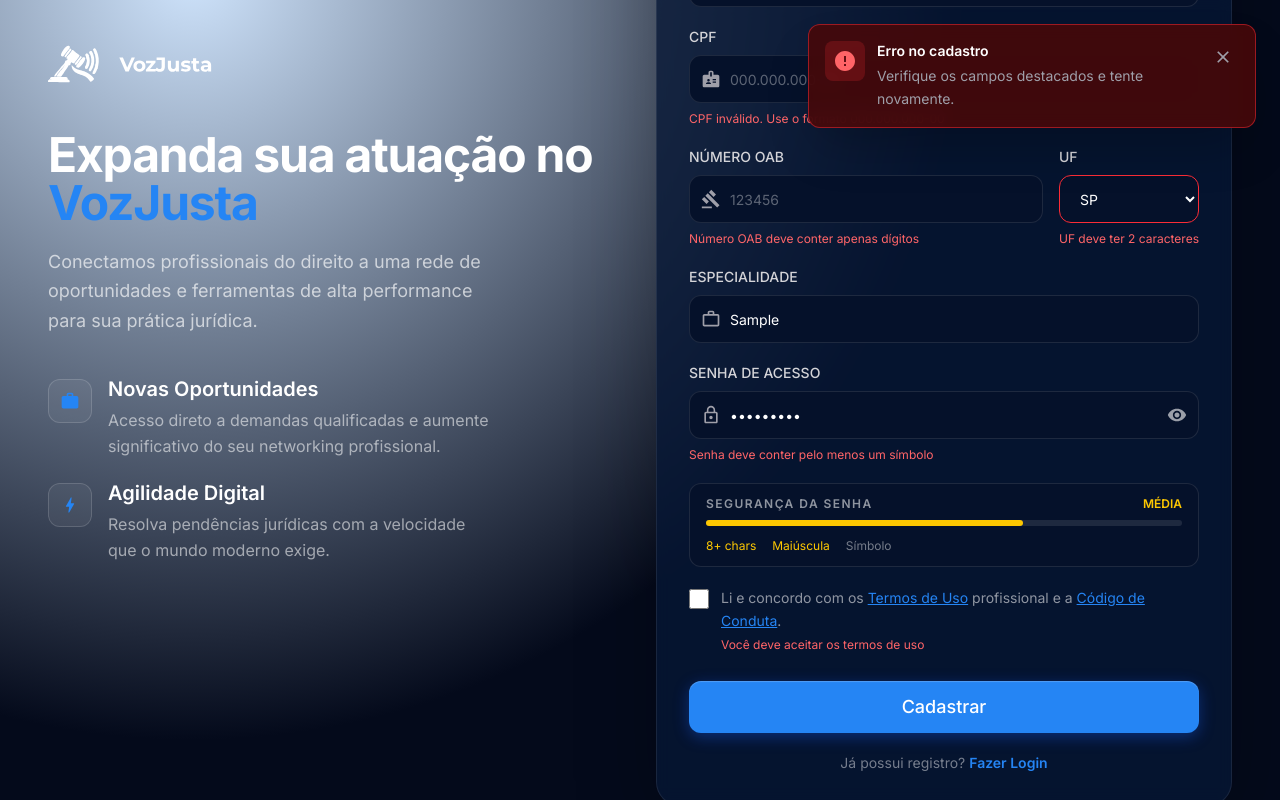
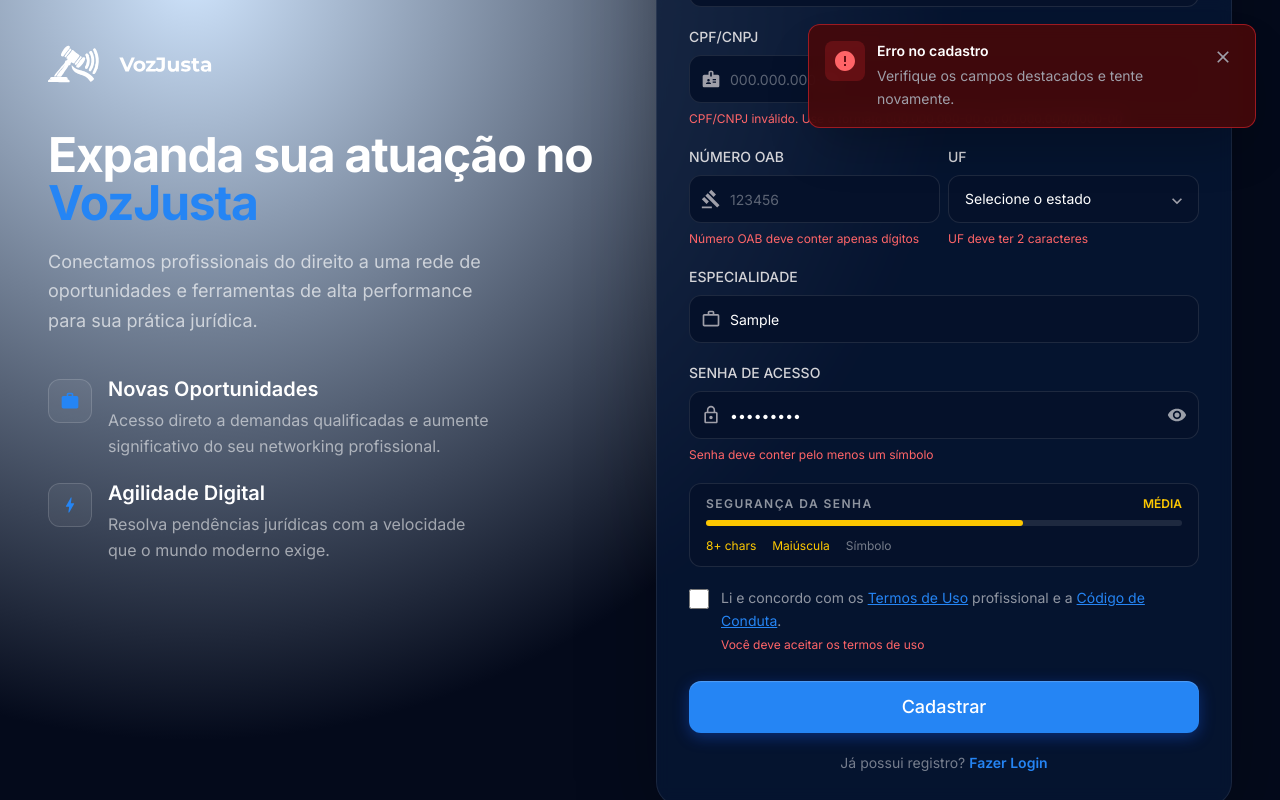
Before and after one commit to VozJusta/VJ.WEB, a Next.js app: page /onBoarding/advogado in a window 1280 px wide. Both pictures are taken after typing "Sample", "Sample", "Sample", "Sample", "Sample123" into the empty fields and a click on the button "Cadastrar". Shown: the part 246-1046 px from the top of the page. Built offline with nearby package versions, Linux system fonts and the light colour scheme.

Commit message:
refactored: created the component select and removed the tag from the page

```diff
--- /dev/null
+++ b/app/components/ui/select/index.tsx
@@ -0,0 +1,86 @@
+import { forwardRef } from "react";
+import { KeyboardArrowDown } from "@mui/icons-material";
+import { cn } from "@/lib/utils";
+import { selectStyles } from "./select.styles";
+import type { SelectProps } from "./select.types";
+
+export const Select = forwardRef<HTMLSelectElement, SelectProps>(
+  (
+    {
+      label,
+      error,
+      helperText,
+      options,
+      placeholder,
+      className,
+      containerClassName,
+      disabled,
+      ...props
+    },
+    ref,
+  ) => {
+    return (
+      <div className={cn(selectStyles.container, containerClassName)}>
+        {label && (
+          <label htmlFor={props.id} className={selectStyles.label}>
+            {label}
+          </label>
+        )}
+
+        <div className={selectStyles.selectWrapper}>
+          <select
+            ref={ref}
+            disabled={disabled}
+            className={cn(
+              selectStyles.select,
+              error && selectStyles.selectError,
+              className,
+            )}
+            aria-invalid={!!error}
+            aria-describedby={
+              error
+                ? `${props.id}-error`
+                : helperText
+                  ? `${props.id}-helper`
+                  : undefined
+            }
+            {...props}
+          >
+            {placeholder && (
+              <option value="" disabled>
+                {placeholder}
+              </option>
+            )}
+            {options.map((option) => (
+              <option key={option.value} value={option.value}>
+                {option.label}
+              </option>
+            ))}
+          </select>
+
+          <div className={selectStyles.icon}>
+            <KeyboardArrowDown fontSize="small" aria-hidden="true" />
+          </div>
+        </div>
+
+        {error && (
+          <p
+            id={`${props.id}-error`}
+            className={selectStyles.error}
+            role="alert"
+          >
+            {error}
+          </p>
+        )}
+
+        {!error && helperText && (
+          <p id={`${props.id}-helper`} className={selectStyles.helperText}>
+            {helperText}
+          </p>
+        )}
+      </div>
+    );
+  },
+);
+
+Select.displayName = "Select";
--- /dev/null
+++ b/app/components/ui/select/select.styles.ts
@@ -0,0 +1,55 @@
+export const selectStyles = {
+  container: "w-full",
+  label: `
+    block
+    text-sm
+    font-medium
+    text-zinc-300
+    mb-2
+  `,
+  selectWrapper: "relative",
+  select: `
+    w-full
+    px-4
+    py-3
+    bg-zinc-900
+    border
+    border-zinc-800
+    rounded-lg
+    text-sm
+    text-white
+    placeholder:text-zinc-500
+    focus:outline-none
+    focus:ring-2
+    focus:ring-primary
+    focus:border-transparent
+    transition-all
+    duration-200
+    disabled:opacity-50
+    disabled:cursor-not-allowed
+    appearance-none
+    cursor-pointer
+  `,
+  selectError: `
+    border-red-500
+    focus:ring-red-500
+  `,
+  icon: `
+    absolute
+    right-3
+    top-1/2
+    -translate-y-1/2
+    text-zinc-400
+    pointer-events-none
+  `,
+  error: `
+    mt-1.5
+    text-xs
+    text-red-400
+  `,
+  helperText: `
+    mt-1.5
+    text-xs
+    text-zinc-500
+  `,
+} as const;
--- a/app/features/auth/citizen-signup/citizen-signup-form.tsx
+++ b/app/features/auth/citizen-signup/citizen-signup-form.tsx
@@ -38,13 +38,23 @@
     acceptedTerms: false,
 };
 
-const formatCpf = (value: string) => {
-    const digits = value.replace(/\D/g, "").slice(0, 11);
+const formatCpfCnpj = (value: string) => {
+  const digits = value.replace(/\D/g, "");
 
+  if (digits.length <= 11) {
     return digits
-        .replace(/(\d{3})(\d)/, "$1.$2")
-        .replace(/(\d{3})(\d)/, "$1.$2")
-        .replace(/(\d{3})(\d{1,2})$/, "$1-$2");
+      .slice(0, 11)
+      .replace(/(\d{3})(\d)/, "$1.$2")
+      .replace(/(\d{3})(\d)/, "$1.$2")
+      .replace(/(\d{3})(\d{1,2})$/, "$1-$2");
+  }
+
+  return digits
+    .slice(0, 14)
+    .replace(/(\d{2})(\d)/, "$1.$2")
+    .replace(/(\d{3})(\d)/, "$1.$2")
+    .replace(/(\d{3})(\d)/, "$1/$2")
+    .replace(/(\d{4})(\d{1,2})$/, "$1-$2");
 };
 
 const formatPhone = (value: string) => {
@@ -157,10 +167,10 @@
                             onChange={(event) =>
                                 setFormState((current) => ({
                                     ...current,
-                                    cpf: formatCpf(event.target.value),
+                                    cpf: formatCpfCnpj(event.target.value),
                                 }))
                             }
-                            label="CPF"
+                            label="CPF/CNPJ"
                             placeholder="000.000.000-00"
                             leftIcon={<Badge fontSize="small" aria-hidden="true" />}
                             error={errors.cpf}
--- a/app/features/auth/citizen-signup/citizen-signup.schema.ts
+++ b/app/features/auth/citizen-signup/citizen-signup.schema.ts
@@ -1,6 +1,7 @@
 import { z } from "zod";
 
 const cpfRegex = /^\d{3}\.\d{3}\.\d{3}-\d{2}$/;
+const cnpjRegex = /^\d{2}\.\d{3}\.\d{3}\/\d{4}-\d{2}$/;
 const phoneRegex = /^\(\d{2}\) \d{5}-\d{4}$/;
 
 export const citizenSignupSchema = z.object({
@@ -13,8 +14,11 @@
 
   cpf: z
     .string()
-    .min(1, "CPF é obrigatório")
-    .regex(cpfRegex, "CPF inválido. Use o formato 000.000.000-00"),
+    .min(1, "CPF/CNPJ é obrigatório")
+    .refine(
+      (value) => cpfRegex.test(value) || cnpjRegex.test(value),
+      "CPF/CNPJ inválido. Use o formato 000.000.000-00 ou 00.000.000/0000-00"
+    ),
 
   phone: z
     .string()
--- a/app/features/auth/lawyer-signup/lawyer-signup-form.tsx
+++ b/app/features/auth/lawyer-signup/lawyer-signup-form.tsx
@@ -14,6 +14,7 @@
 } from "@mui/icons-material";
 import { Button } from "@/components/ui/button";
 import { Input } from "@/components/ui/input";
+import { Select } from "@/components/ui/select";
 import { Checkbox } from "@/components/ui/checkbox";
 import { useToast } from "@/components/ui/toast/toast-provider";
 import { cn } from "@/lib/utils";
@@ -40,13 +41,23 @@
   acceptedTerms: false,
 };
 
-const formatCpf = (value: string) => {
-  const digits = value.replace(/\D/g, "").slice(0, 11);
+const formatCpfCnpj = (value: string) => {
+  const digits = value.replace(/\D/g, "");
 
+  if (digits.length <= 11) {
     return digits
+      .slice(0, 11)
       .replace(/(\d{3})(\d)/, "$1.$2")
       .replace(/(\d{3})(\d)/, "$1.$2")
       .replace(/(\d{3})(\d{1,2})$/, "$1-$2");
+  }
+
+  return digits
+    .slice(0, 14)
+    .replace(/(\d{2})(\d)/, "$1.$2")
+    .replace(/(\d{3})(\d)/, "$1.$2")
+    .replace(/(\d{3})(\d)/, "$1/$2")
+    .replace(/(\d{4})(\d{1,2})$/, "$1-$2");
 };
 
 const formatOabNumber = (value: string) => {
@@ -154,10 +165,10 @@
             onChange={(event) =>
               setFormState((current) => ({
                 ...current,
-                cpf: formatCpf(event.target.value),
+                cpf: formatCpfCnpj(event.target.value),
               }))
             }
-            label="CPF"
+            label="CPF/CNPJ"
             placeholder="000.000.000-00"
             leftIcon={<Badge fontSize="small" aria-hidden="true" />}
             error={errors.cpf}
@@ -165,7 +176,7 @@
             className="h-12 rounded-xl border-white/10 bg-[#05112A] text-sm text-white placeholder:text-white/35 focus:ring-primary"
           />
 
-          <section className="grid gap-4 sm:grid-cols-[1fr_auto]">
+          <section className="flex flex-col lg:flex-row w-full gap-2">
             <Input
               id="oabNumber"
               name="oabNumber"
@@ -186,11 +197,7 @@
               className="h-12 rounded-xl border-white/10 bg-[#05112A] text-sm text-white placeholder:text-white/35 focus:ring-primary"
             />
 
-            <div className="space-y-2">
-              <label htmlFor="oabState" className="block text-sm font-medium text-zinc-300">
-                UF
-              </label>
-              <select
+            <Select
               id="oabState"
               name="oabState"
               value={formState.oabState}
@@ -200,25 +207,13 @@
                   oabState: event.target.value,
                 }))
               }
-                className={cn(
-                  "h-12 w-full rounded-xl border border-white/10 bg-[#05112A] px-4 text-sm text-white focus:ring-2 focus:ring-primary focus:border-transparent transition-all duration-200",
-                  errors.oabState && "border-red-500"
-                )}
-                aria-invalid={!!errors.oabState}
-              >
-                <option value="">SP</option>
-                {brazilianStates.map((state) => (
-                  <option key={state.value} value={state.value}>
-                    {state.label}
-                  </option>
-                ))}
-              </select>
-              {errors.oabState && (
-                <p className="text-xs text-red-400" role="alert">
-                  {errors.oabState}
-                </p>
-              )}
-            </div>
+              label="UF"
+              options={[...brazilianStates]}
+              placeholder="Selecione o estado"
+              error={errors.oabState}
+              containerClassName="space-y-2"
+              className="h-12 rounded-xl w-full border-white/10 bg-[#05112A] text-sm text-white placeholder:text-white/35 focus:ring-primary"
+            />
           </section>
 
           <Input
--- a/app/features/auth/lawyer-signup/lawyer-signup.schema.ts
+++ b/app/features/auth/lawyer-signup/lawyer-signup.schema.ts
@@ -1,6 +1,7 @@
 import { z } from "zod";
 
 const cpfRegex = /^\d{3}\.\d{3}\.\d{3}-\d{2}$/;
+const cnpjRegex = /^\d{2}\.\d{3}\.\d{3}\/\d{4}-\d{2}$/;
 const oabNumberRegex = /^\d{1,6}$/;
 
 export const lawyerSignupSchema = z.object({
@@ -13,8 +14,11 @@
 
   cpf: z
     .string()
-    .min(1, "CPF é obrigatório")
-    .regex(cpfRegex, "CPF inválido. Use o formato 000.000.000-00"),
+    .min(1, "CPF/CNPJ é obrigatório")
+    .refine(
+      (value) => cpfRegex.test(value) || cnpjRegex.test(value),
+      "CPF/CNPJ inválido. Use o formato 000.000.000-00 ou 00.000.000/0000-00"
+    ),
 
   oabNumber: z
     .string()
```
Also changed, not shown: app/components/ui/select/select.types.ts (added, +13 -0 lines). Lines whose indentation alone changed are shown as unchanged.
